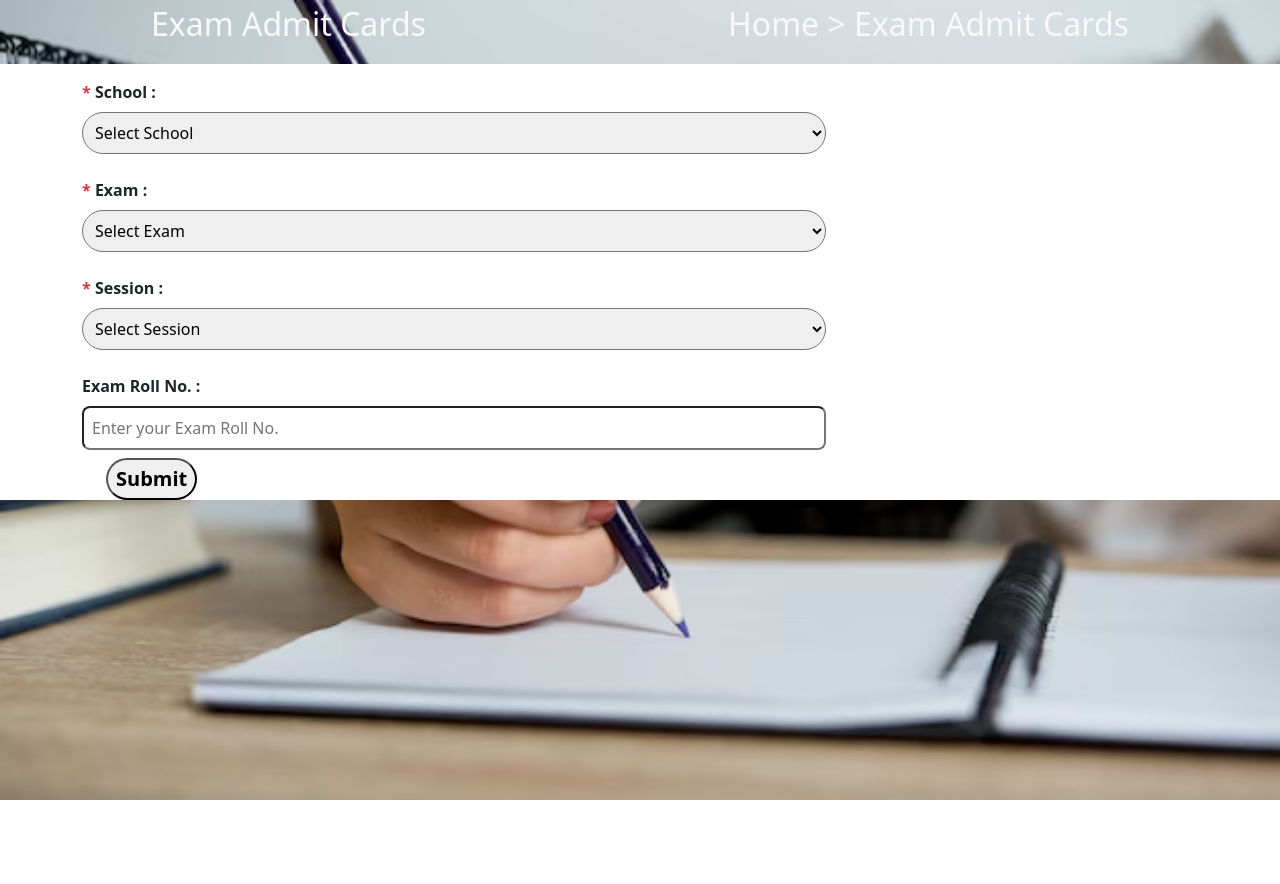
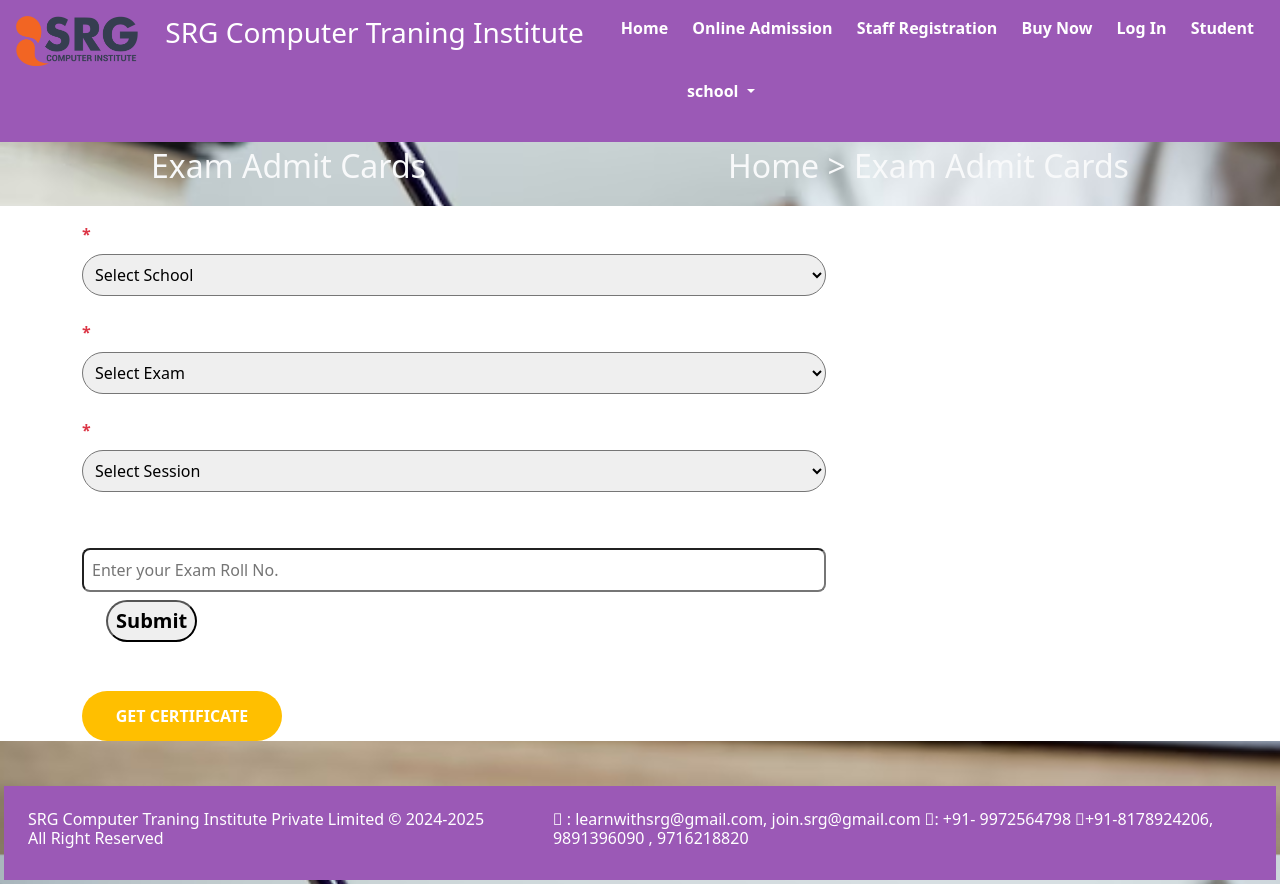
Before and after one commit to ver773/School-Management, a plain HTML site: page project1/admitcard.html in a window 1280 px wide. Before the commit the page ends 800 px from the top, so only its background shows below. Drawn offline with Linux system fonts and the light colour scheme.

Commit message:
no chnge

```diff
--- a/project1/admitcard.css
+++ b/project1/admitcard.css
@@ -1,10 +1,102 @@
+* {
+  margin: 0px;
+  padding: 0px;
+}
 body {
   background: url(./img.avif);
   background-attachment: fixed;
   background-repeat: no-repeat;
   background-size: cover;
 }
+.parent {
+  display: grid;
+  grid-template-columns: 1fr;
+  grid-template-rows: auto 80vh auto;
+  color: white;
+}
 
 .main {
   background-color: white;
 }
+
+button {
+  height: 50px;
+  width: 200px;
+  background-color: rgb(255, 191, 0);
+  color: white;
+  font-weight: bold;
+  border-radius: 25px;
+  border: none;
+}
+button:hover {
+  color: darkorange;
+  background-color: whitesmoke;
+  box-shadow: 5px 3px 3px;
+  transition: 0.3s;
+}
+.custom-margin {
+  margin-top: 5%;
+}
+
+.heading-h1 {
+  text-align: center;
+  margin: 30px;
+}
+.heading-h2 {
+  text-align: center;
+  margin-left: 10px;
+  margin-right: 12px;
+  margin: 30px;
+}
+.imagei1 {
+  height: 375px;
+}
+.container-fluid {
+  display: flex;
+  flex-wrap: wrap;
+  justify-content: center;
+  margin: 30px;
+}
+
+.btn:active {
+  opacity: 0.1;
+  transition: opacity 0.25s;
+}
+.margin {
+  margin-right: 50px;
+  color: white;
+}
+.attribute {
+  color: white;
+  text-decoration: none;
+  margin: 10px;
+  font-weight: bold;
+}
+.attribute:hover {
+  opacity: 0.7;
+  transition: opacity 0.25s;
+}
+.attribute:active {
+  opacity: 0.5;
+  color: red;
+}
+
+.header {
+  background-color: #9b59b6;
+}
+.header:hover {
+  padding: 10px;
+}
+.footer {
+  background-color: #9b59b6;
+}
+.headerh3 {
+  color: white;
+  text-align: center;
+}
+.headerimg {
+  height: 50px;
+}
+.footerh6 {
+  color: white;
+}
--- a/project1/admitcard.html
+++ b/project1/admitcard.html
@@ -8,6 +8,61 @@
     <link rel="stylesheet" href="./admitcard.css" />
   </head>
   <body>
+    <div class="parent">
+      <header class="header p-3 d-flex justify-content-between">
+        <span>
+          <img class="headerimg" src="./images/SRG Main Logo (1).png"
+        /></span>
+        <h3 class="headerh3">SRG Computer Traning Institute</h3>
+
+        <div>
+          <a class="attribute" href="#">Home</a>
+          <a class="attribute" href="#">Online Admission</a>
+          <a class="attribute" href="#">Staff Registration</a>
+          <a class="attribute" href="#">Buy Now</a>
+          <a class="attribute" href="#">Log In</a>
+          <a class="attribute" href="#">Student</a>
+          <div class="dropdown mt-3">
+            <button
+              class="btn -secondary dropdown-toggle attribute"
+              type="button"
+              id="book-dropdown"
+              data-bs-toggle="dropdown"
+            >
+              school
+            </button>
+            <ul class="dropdown-menu" aria-labelledy="book-dropdown">
+              <li>
+                <a href="#" class="dropdown-item attribute"
+                  >Student Certificate</a
+                >
+              </li>
+              <li>
+                <a href="#" class="dropdown-item attribute">Fee Submission</a>
+              </li>
+              <li>
+                <a href="#" class="dropdown-item attribute">Student Invoice</a>
+              </li>
+              <li>
+                <a href="#" class="dropdown-item attribute"
+                  >Admission Enquiry</a
+                >
+              </li>
+              <li>
+                <a href="#" class="dropdown-item attribute">Exam Time Table</a>
+              </li>
+              <li>
+                <a href="#" class="dropdown-item attribute">Exam Admit Card</a>
+              </li>
+              <li>
+                <a href="#" class="dropdown-item attribute">Exam Results</a>
+              </li>
+            </ul>
+          </div>
+        </div>
+      </header>
+
+      <div>
         <div class="d-flex justify-content-around text-light fs-2">
           <p>Exam Admit Cards</p>
           <p>Home > Exam Admit Cards</p>
@@ -85,9 +140,29 @@
                     type="submit"
                   />
                 </div>
+                <hr />
+                <button>GET CERTIFICATE</button>
               </form>
             </div>
           </div>
         </div>
+      </div>
+      <div>
+        <footer class="footer d-flex justify-content-center m-1 p-4">
+          <div>
+            <h6 class="margin">
+              SRG Computer Traning Institute Private Limited © 2024-2025 All
+              Right Reserved
+            </h6>
+          </div>
+          <div>
+            <h6 class="footerh6">
+              &#xf0e0; : learnwithsrg@gmail.com, join.srg@gmail.com &#xf095;:
+              +91- 9972564798 &#xf232;+91-8178924206, 9891396090 , 9716218820
+            </h6>
+          </div>
+        </footer>
+      </div>
+    </div>
   </body>
 </html>
```
Also changed, not shown: project1/index.html (+0 -2 lines). Lines whose indentation alone changed are shown as unchanged.
